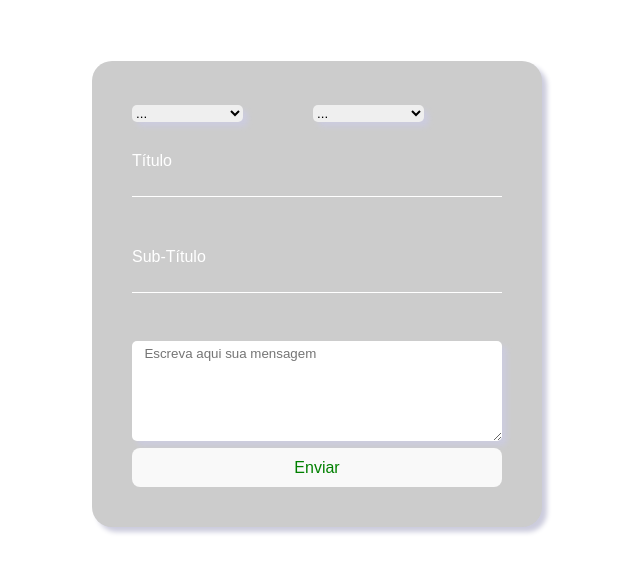
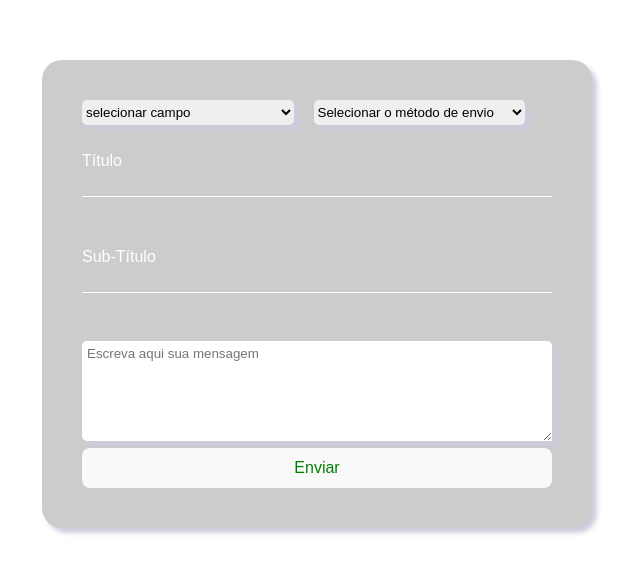
Before and after one commit to shinobe12/sendPushNotificationFront, a React (Vite) app: page / in a window 1280 px wide. Shown: the part 106-680 px from the top of the page, without its empty margins (323-963 px from the left). Built offline with nearby package versions, Linux system fonts and the light colour scheme.

Commit message:
enviando dados pra console

```diff
--- a/src/components/Form/Form.module.css
+++ b/src/components/Form/Form.module.css
@@ -20,7 +20,7 @@ body{
 
 form {
    background: #ccc;
-   width: 450px;
+   width: 550px;
    height: 100%;
    padding: 40px;
    border-radius: 20px;
@@ -40,11 +40,12 @@ form {
 
 select {
     justify-content: center;
-    width: 30%;
-    margin-right: 70px;
+    width: 45%;
+    margin-right: 20px;
     border: none;
     border-radius: 5px;
     box-shadow: 5px 5px 5px #ccd;
+    height: 25px;
 }
 
 
@@ -55,7 +56,7 @@ input{
     padding: 1px;
     width: 100%;
     font-size: 17px;
-    color: #ccd;
+
 
 
 }
@@ -66,7 +67,7 @@ label{
 
 textarea{
     border: none;
-    border-radius: 5px;
+    border-radius: 5px 5px 0px 5px;
     box-shadow: 5px 5px 5px #ccd;
     padding: 5px;
     width: 100%;
@@ -74,6 +75,7 @@ textarea{
 }
 
 button{
+    cursor: pointer;
     background: red;
     color: green;
     width: 100%;
--- a/src/components/Form/index.tsx
+++ b/src/components/Form/index.tsx
@@ -1,36 +1,73 @@
+import {useState} from "react"
 import styles from "./Form.module.css"
 
 export function Form() {
+
+
+    function enviar(e){
+        e.preventDefault();
+
+
+        console.log(
+            formObject
+        );
+        alert("Dados enviados com sucesso");
+    }
+
+
+    const [formObject, setFormObject]=useState({
+        select: "",
+        app : "",
+        titulo:"",
+        subTitulo: "",
+        mensagem: ""
+    })
+
+
     return(
 
         <div className={styles.form}>
             <form id="form" metoh="post" styles="background-color: #csc;">
-                <select class="select">
-                    <option>...</option>
+                <select id="select" valeu={formObject.select} onChange={
+                        e => setFormObject({...formObject, select: e.target.value})
+                    }>
+                    <option>selecionar campo</option>
+                    <option>Enviar para um Utilizador</option>
+                    <option>Enviar para todos Utilizadores</option>
                 </select>
-                <select class="select-metodo">
-                    <option>...</option>
+                <select id="selected_app" valeu={formObject.app} onChange={
+                        e =>setFormObject({...formObject, app: e.target.value})
+                    }>
+                    <option>Selecionar o método de envio</option>
+                    <option>Só Money</option>
+                    <option>Paga Só</option>
                 </select><br/><br/>
 
-                <div class="input-single">
-                <label for="nome">Título</label>
-                    <input type="text" id="titulo" class="input" autocomplete="off"/>
+                <div >
+                <label>Título</label>
+                    <input valeu={formObject.titulo} onChange={
+                        e =>setFormObject({...formObject, titulo: e.target.value})
+                    }  type="text" id="titulo"  />
 
                 </div>
                 <br/><br/>
 
-                <div class="input-single">
-                    <label for="nome">Sub-Título</label>
-                    <input type="text" id="titulo" name="subtitulo" autocomplete="off"/>
+                <div>
+                    <label >Sub-Título</label>
+                    <input type="text" id="subTitulo" name="subtitulo" valeu={formObject.subTitulo} onChange={
+                        e => setFormObject({...formObject, subTitulo: e.target.value})
+                    } />
 
                 </div>
                 <br/><br/>
 
-                <div class="input-single">
-                    <textarea class="mensagem" id="mensagem" placeholder="  Escreva aqui sua mensagem"/>
+                <div >
+                    <textarea  id="mensagem" placeholder="Escreva aqui sua mensagem" valeu={formObject.mensagem} onChange={
+                        e => {setFormObject({...formObject, mensagem: e.target.value})}
+                    } />
                 </div>
 
-                <button type="submit" class="enviar" id="enviar">Enviar</button>
+                <button type="submit" id="_enviar" onClick={enviar}>Enviar</button>
 
             </form>
 
--- a/tsconfig.json
+++ b/tsconfig.json
@@ -21,7 +21,6 @@
       "useDefineForClassFields": true,
       "esModuleInterop": false,
       "allowSyntheticDefaultImports": true,
-
       "skipLibCheck": true,
 
       // Remix takes care of building everything in `remix build`.
```
